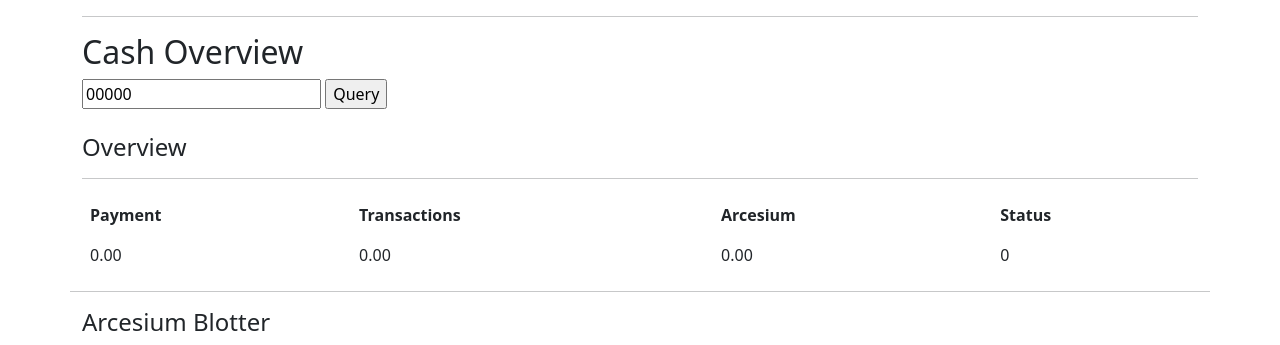
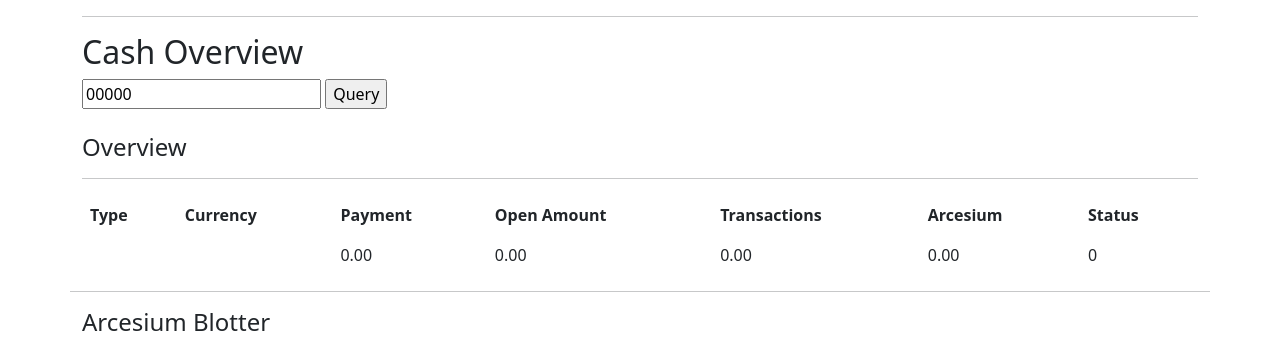
Before and after one commit to dlancioni/Catalog, a Flask app: page /cash_overview_list/00000 in a window 1280 px wide. Shown: the part 56-401 px from the top of the page. Run offline with Flask 3, Linux system fonts and the light colour scheme.

Commit message:
Add cur and type

```diff
--- a/web/routes/cash_overview.py
+++ b/web/routes/cash_overview.py
@@ -26,7 +26,9 @@
         rs = payment.get_payment(id, "Total")
         if rs[0][0] != None:
             total_payment = round(Decimal(rs[0][0]), 2)
+            open_amount = round(Decimal(rs[0][1]), 2)
             currency = rs[0][2]
+            payment_type = str(rs[0][3])[0]
         else:
             total_payment = round(0, 2)
         data.append(total_payment)
@@ -78,6 +80,9 @@
         data.append(diff)
         data.append(status)
         data.append(currency)
+        data.append(open_amount)
+        data.append(payment_type)
+
     else:
 
          data.append(0)
@@ -86,5 +91,7 @@
          data.append([])
          data.append(0)
          data.append("")
+         data.append(0)
+         data.append("")
 
     return render_template("cash_overview.html", id=id, data=data, total=total)
--- a/web/templates/cash_overview.html
+++ b/web/templates/cash_overview.html
@@ -16,7 +16,10 @@
       <table class="table table-borderless">
         <thead>
           <tr>
+            <th scope="col">Type</th>
+            <th scope="col">Currency</th>
             <th scope="col">Payment</th>
+            <th scope="col">Open Amount</th>
             <th scope="col">Transactions</th>
             <th scope="col">Arcesium</th>
             <th scope="col">Status</th>
@@ -24,8 +27,11 @@
         </thead>
         <tbody>
               <tr>
-                <td>{{ '{:,.2f}'.format(data[0]) }} {{ data[6] }}</td>
-                <td>{{ '{:,.2f}'.format(data[1]) }} {{ data[6] }}</td>
+                <td>{{ data[7] }}</td>
+                <td>{{ data[5] }}</td>
+                <td>{{ '{:,.2f}'.format(data[0]) }}</td>
+                <td>{{ '{:,.2f}'.format(data[6]) }}</td>
+                <td>{{ '{:,.2f}'.format(data[1]) }}</td>
                 <td>{{ '{:,.2f}'.format(data[2]) }}</td>
                 <td>{{ data[4] }}</td>
               </tr>
```
Also changed, not shown: src/controller/Payment.py (+4 -3 lines).
